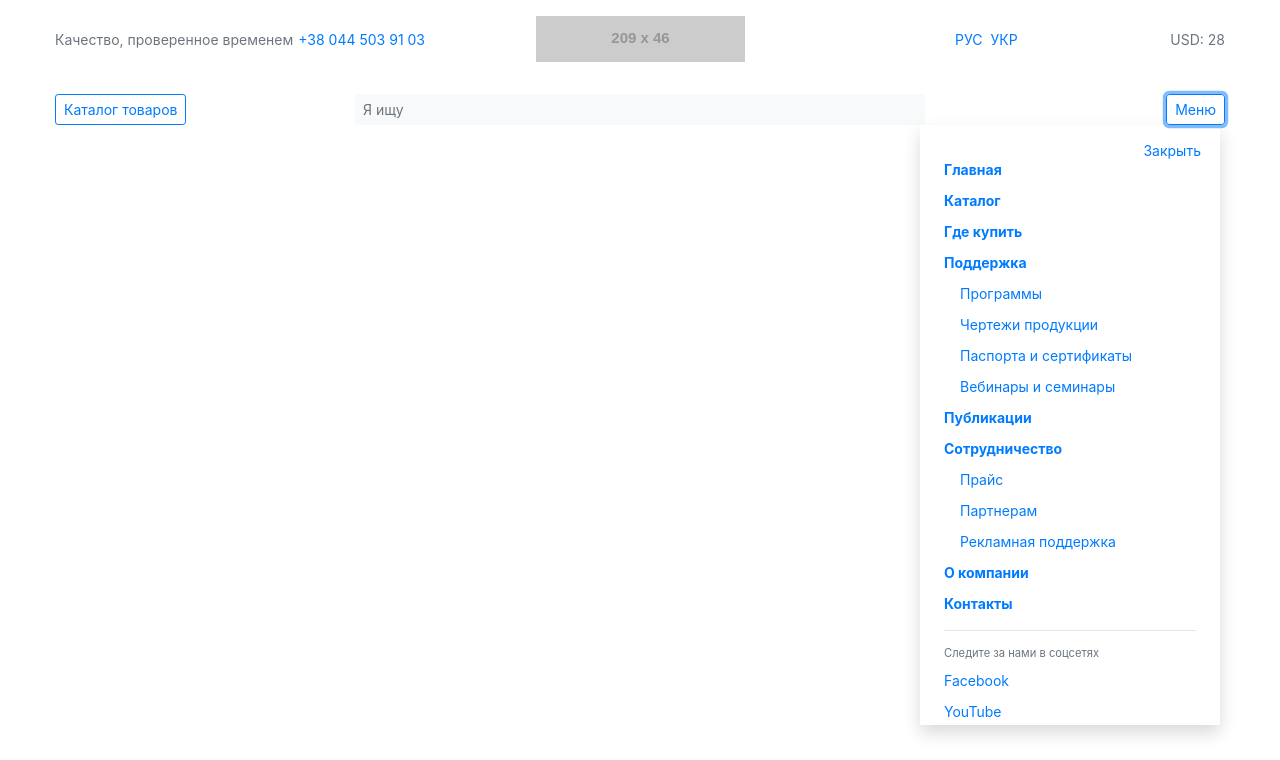
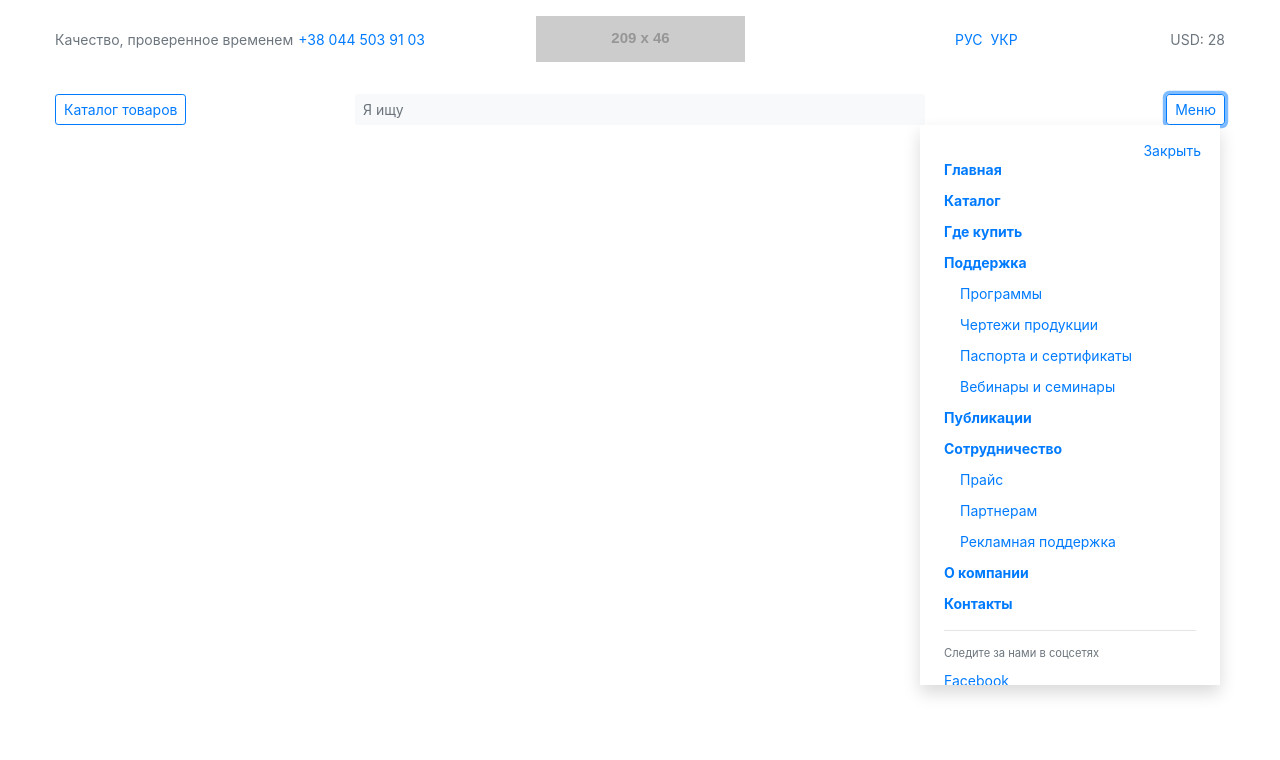
Before and after one commit to Muhammadjewel/valtec-clone, a website: page src/index.html in a window 1280 px wide. Both pictures are taken after a click on the button "Меню". Drawn offline with nearby package versions, Linux system fonts and the light colour scheme; files that its build step writes are made by us from their sources; placeholder pictures from the web are drawn by us.

Commit message:
Fix site-header and sitenav__menu issues

```diff
--- a/src/index.html
+++ b/src/index.html
@@ -13,7 +13,7 @@
 <body>
 
   <!-- SITE-HEADER -->
-  <header class="site-header fixed-top d-flex flex-column">
+  <header class="site-header fixed-top d-flex flex-column bg-white">
     <!-- NAVBAR -->
     <nav class="sitenav">
       <div class="container sitenav__container">
@@ -54,7 +54,8 @@
 
           <div class="col-md-3 text-right">
             <button class="sitenav__menu-toggler btn btn-sm btn-outline-primary" type="button">Меню</button>
-            <div class="sitenav__menu p-4 text-left shadow">
+
+            <div class="sitenav__menu p-4 text-left shadow bg-white">
               <button class="sitenav__menu-close btn btn-sm btn-link" type="button">Закрыть</button>
               <ul class="list-unstyled font-weight-bold">
                 <li><a href="#">Главная</a></li>
--- a/src/scss/blocks/_sitenav.scss
+++ b/src/scss/blocks/_sitenav.scss
@@ -5,7 +5,7 @@
   top: 100%;
   right: 20px;
   width: 300px;
-  height: 600px;
+  height: 70vh;
   overflow: auto;
 
   &--open {
```
